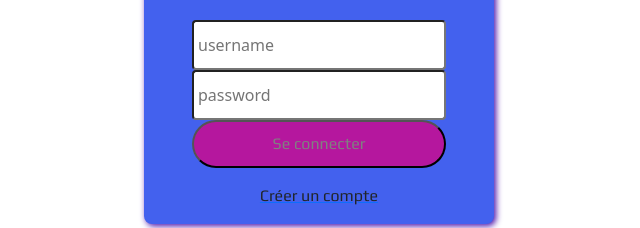
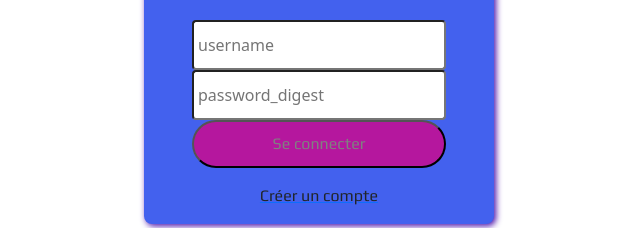
Before and after one commit to Geoffrey-Dulac/beertracker_frontend, a React (Create React App) app: page / in a window 1280 px wide. Shown: the part 335-563 px from the top of the page, without its empty margins (321-961 px from the left). Built offline with nearby package versions, Linux system fonts and the light colour scheme.

Commit message:
signup done

```diff
--- a/src/components/Form.js
+++ b/src/components/Form.js
@@ -22,9 +22,9 @@ class Form extends React.Component {
                 'Content-Type': 'application/json',
                 'Accept': 'application/json'
             },
-            body: JSON.stringify({
+            body: JSON.stringify(
                 inputs
-            })
+            )
         })
         .then(resp => resp.json())
         .then(data => {
@@ -48,8 +48,8 @@ class Form extends React.Component {
         return (
             <div className='formstructure w-100 px-5 py-3'>
                 {this.props.inputs.map((item) =>
-                    item === 'password'
-                        ? <input value={this.state[item]} onChange={this.handleChange} placeholder={item} name={item} className={this.props.classes} key={item} type={item}/>
+                    item === 'password_digest'
+                        ? <input value={this.state[item]} onChange={this.handleChange} placeholder={item} name={item} className={this.props.classes} key={item} type='password' />
                         : <input value={this.state[item]} onChange={this.handleChange} placeholder={item} name={item} className={this.props.classes} key={item} />
                 )}
                 <button className={emptyInputsCounter === 0 ? 'mainbutton' : 'mainbutton-disabled'} onClick={(e) => this.handleSubmit(e, this.props.url, this.state)}>
--- a/src/pages/Loginpage.js
+++ b/src/pages/Loginpage.js
@@ -15,7 +15,7 @@ class Loginpage extends React.Component {
                         <h1>Beertracker</h1>
                         <h3>connexion</h3>
                     </div>
-                    <Form handleLogin={(user) => this.handleLoginpage(user)} handleclasses='mb-3 bgprimary50' url='http://localhost:8000/users' buttonText='Se connecter' inputs={['username', 'password']} />
+                    <Form handleLogin={(user) => this.handleLoginpage(user)} handleclasses='mb-3 bgprimary50' url='http://localhost:8000/login' buttonText='Se connecter' inputs={['username', 'password_digest']} />
                     <Link to="/signup"><p className='text-dark'>Créer un compte</p></Link>
                 </div>
             </div>
--- a/src/pages/Signuppage.js
+++ b/src/pages/Signuppage.js
@@ -15,7 +15,7 @@ class Signuppage extends React.Component {
                         <h1>Beertracker</h1>
                         <h3>inscription</h3>
                     </div>
-                    <Form handleLogin={(user) => this.handleSignuppage(user)} classes='mb-3 bgprimary50' url='' buttonText="S'inscrire" inputs={['username', 'email', 'password']} />
+                    <Form handleLogin={(user) => this.handleSignuppage(user)} classes='mb-3 bgprimary50' url='http://localhost:8000/users' buttonText="S'inscrire" inputs={['username', 'email', 'password_digest']} />
                     <Link to="/login"><p className='text-dark'>Se connecter</p></Link>
                 </div>
             </div>
```
